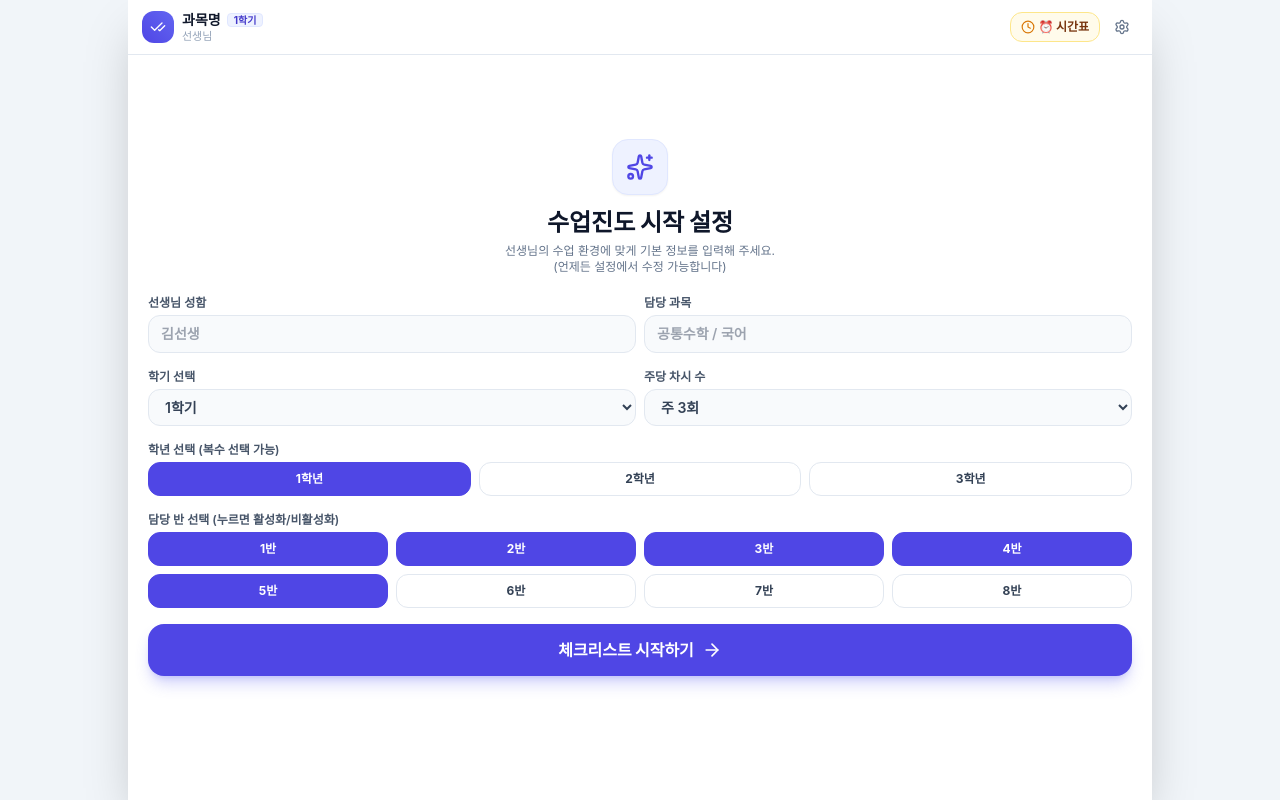
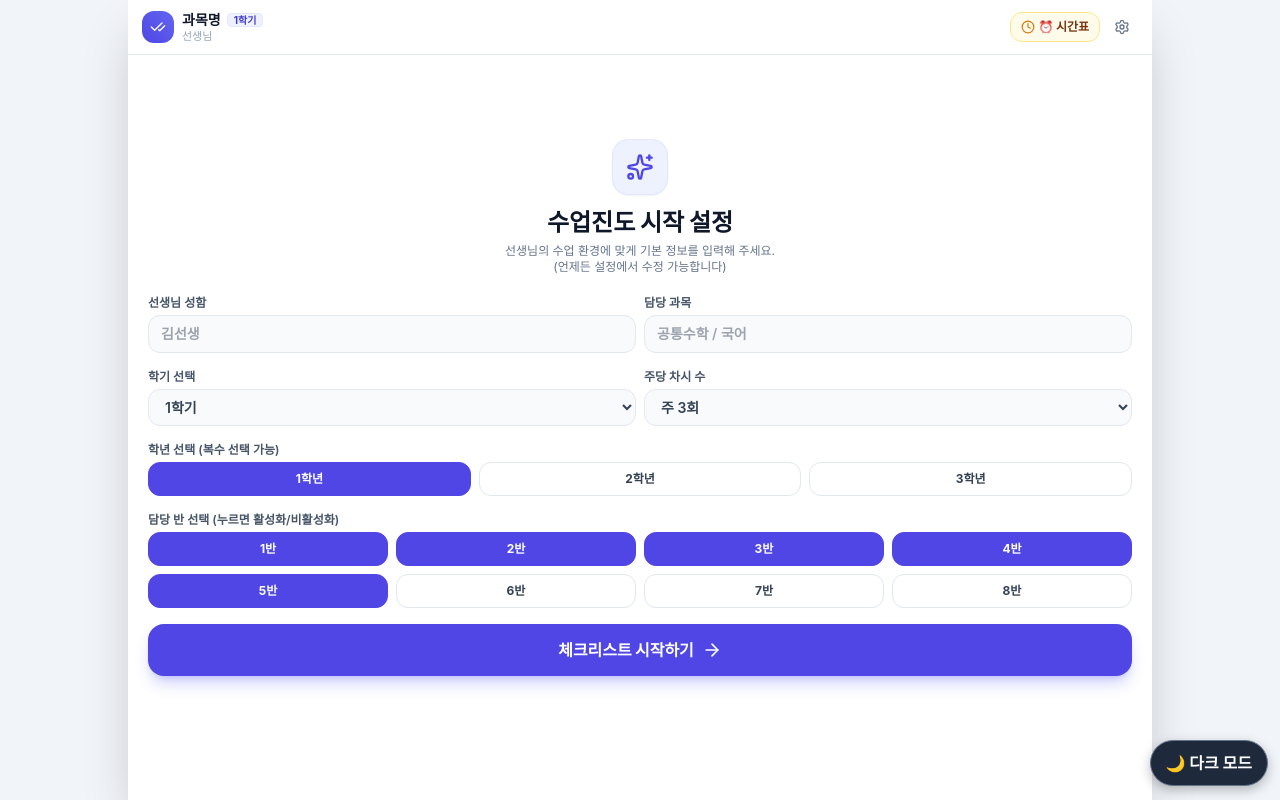
Before and after one commit to garzondesne-dot/class-progress, a website: page index.html in a window 1280 px wide. Drawn offline with nearby package versions, Linux system fonts and the light colour scheme; a web font is replaced by a local one.

Commit message:
Add persistent light/dark theme toggle to web app while keeping APK native theme separate

```diff
--- a/index.html
+++ b/index.html
@@ -1349,5 +1349,30 @@
       location.reload();
     }
   </script>
+<script>
+(function(){
+  const key='class-progress-web-theme';
+  const style=document.createElement('style');
+  style.textContent=`
+    html.web-dark,html.web-dark body{background:#0f172a!important;color:#e2e8f0!important;color-scheme:dark}
+    html.web-dark .bg-white,html.web-dark .bg-slate-50,html.web-dark .bg-gray-50,html.web-dark .bg-slate-100{background-color:#1e293b!important}
+    html.web-dark .text-slate-900,html.web-dark .text-slate-800,html.web-dark .text-slate-700,html.web-dark .text-gray-900,html.web-dark .text-gray-800{color:#f1f5f9!important}
+    html.web-dark .text-slate-600,html.web-dark .text-slate-500,html.web-dark .text-slate-400,html.web-dark .text-gray-500{color:#cbd5e1!important}
+    html.web-dark .border-slate-100,html.web-dark .border-slate-200,html.web-dark .border-gray-200{border-color:#475569!important}
+    html.web-dark input,html.web-dark textarea,html.web-dark select{background-color:#334155!important;color:#f8fafc!important;border-color:#64748b!important}
+    html.web-dark input::placeholder,html.web-dark textarea::placeholder{color:#cbd5e1!important}
+    html.web-dark .step-none{background:#334155!important}
+    html.web-dark .step-dist{background:#115e59!important;color:#f0fdfa!important}
+    html.web-dark .step-solve{background:#854d0e!important;color:#fffbeb!important}
+    html.web-dark .step-check{background:#1e40af!important;color:#eff6ff!important}
+    html.web-dark .compact-topic,html.web-dark .compact-session,html.web-dark .compact-status{color:inherit!important}
+    #web-theme-toggle{position:fixed;right:12px;bottom:calc(env(safe-area-inset-bottom,0px) + 14px);z-index:1000;border:1px solid #64748b;border-radius:999px;background:#1e293b;color:#fff;padding:10px 15px;font-weight:700;box-shadow:0 4px 12px #0004}
+  `;
+  document.head.appendChild(style);
+  function apply(dark){document.documentElement.classList.toggle('web-dark',dark);const b=document.getElementById('web-theme-toggle');if(b)b.textContent=dark?'☀️ 라이트 모드':'🌙 다크 모드';}
+  function init(){if(window.Capacitor?.isNativePlatform?.())return;const b=document.createElement('button');b.id='web-theme-toggle';b.type='button';b.setAttribute('aria-label','화면 테마 전환');document.body.appendChild(b);apply(localStorage.getItem(key)==='dark');b.addEventListener('click',()=>{const dark=!document.documentElement.classList.contains('web-dark');localStorage.setItem(key,dark?'dark':'light');apply(dark);});}
+  if(document.readyState==='loading')document.addEventListener('DOMContentLoaded',init);else init();
+})();
+</script>
 </body>
 </html>
```
